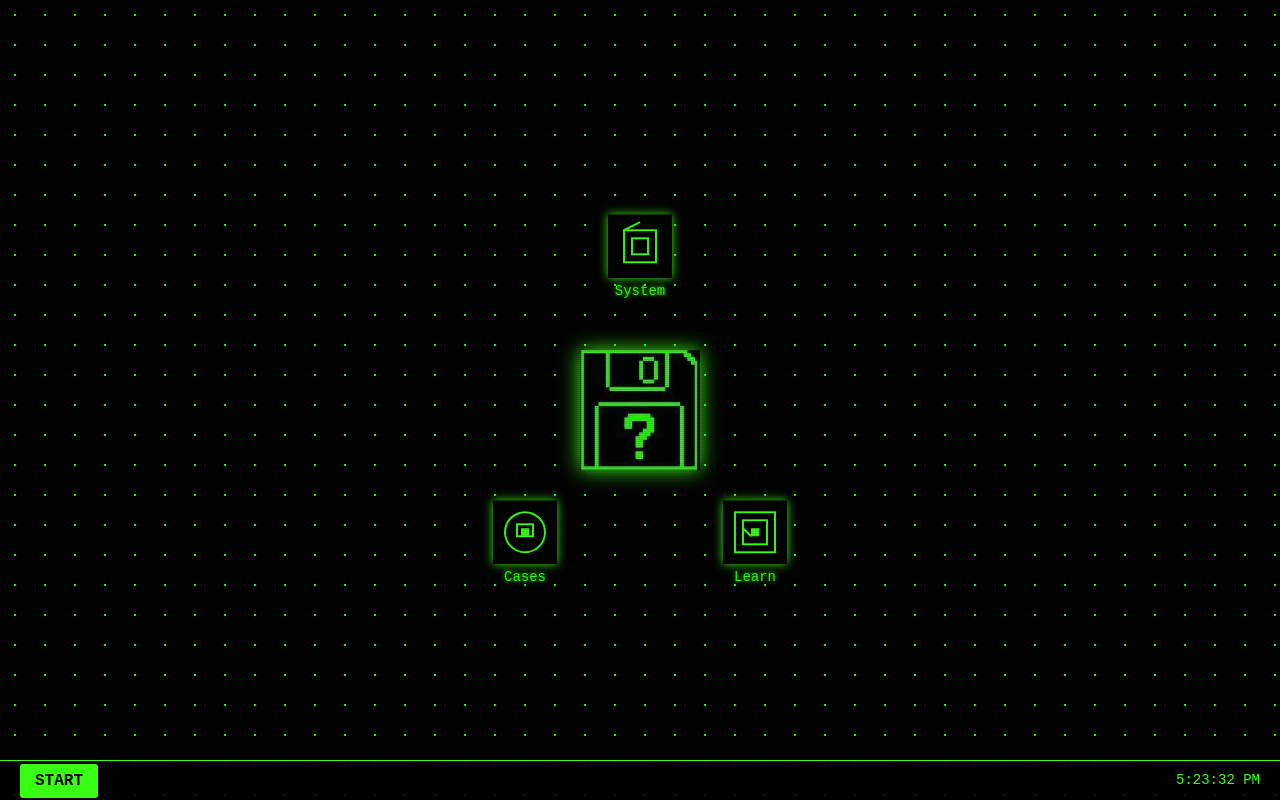
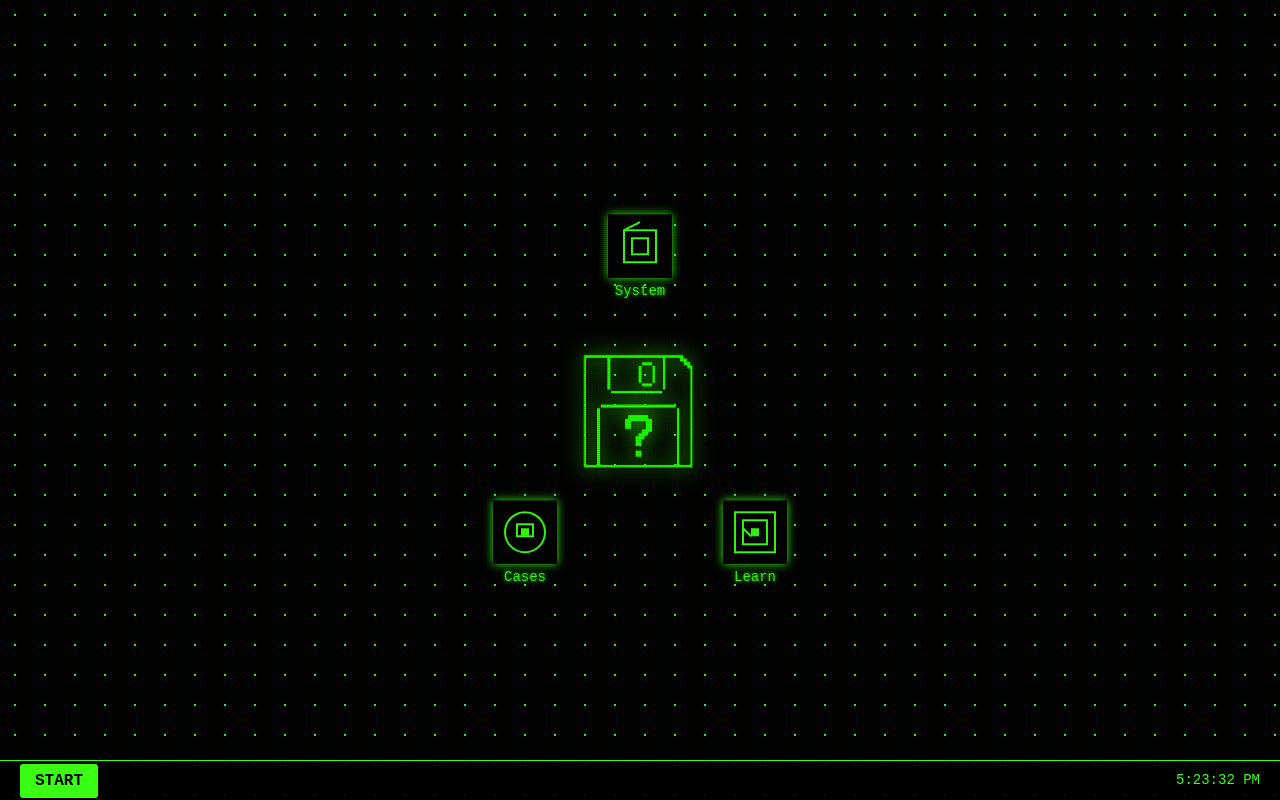
Before and after one commit to nnqax/Project_404, a plain HTML site: page project.html in a window 1280 px wide. Drawn offline with nearby package versions, Linux system fonts and the light colour scheme; a web font is replaced by a local one.

Commit message:
Update project.html

```diff
--- a/project.html
+++ b/project.html
@@ -650,7 +650,7 @@
 
             <!-- Mascot in the middle -->
             <div class="mascot">
-                <img src="logo.jpg" alt="Mascot">
+                <img src="logo.png" alt="Mascot">
             </div>
 
             <!-- Learn and Cases icons side by side -->
```
